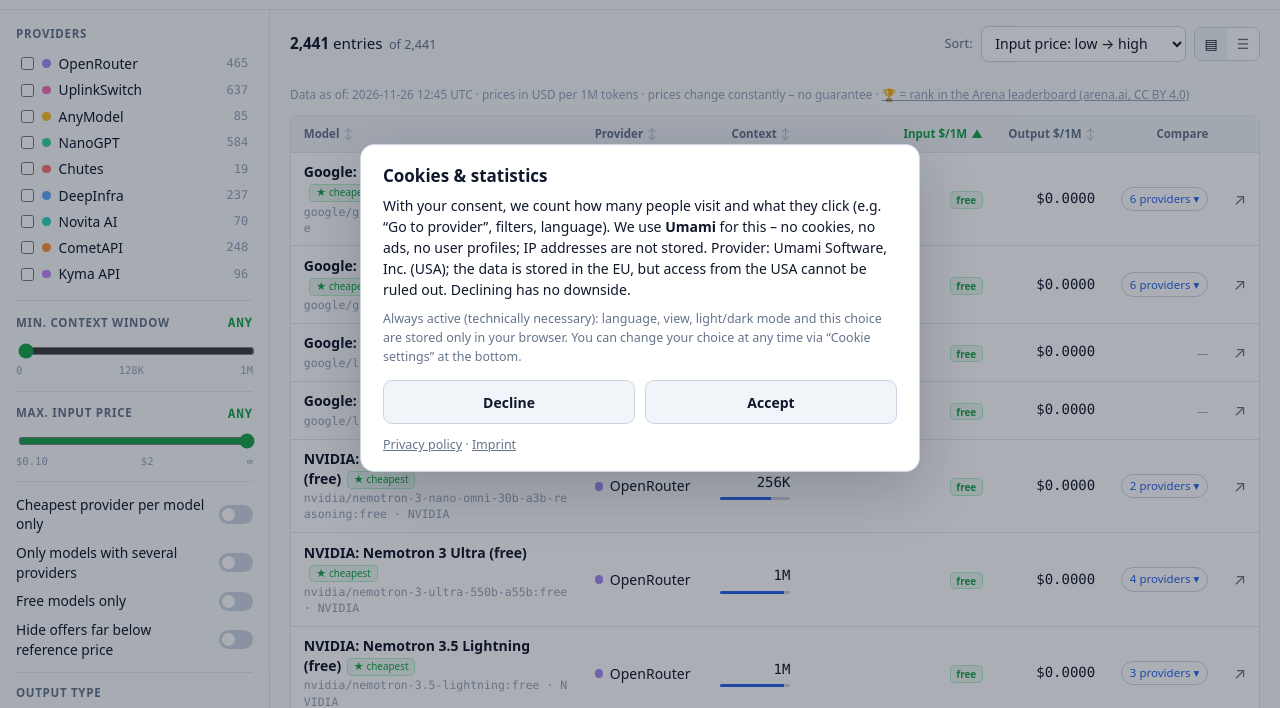
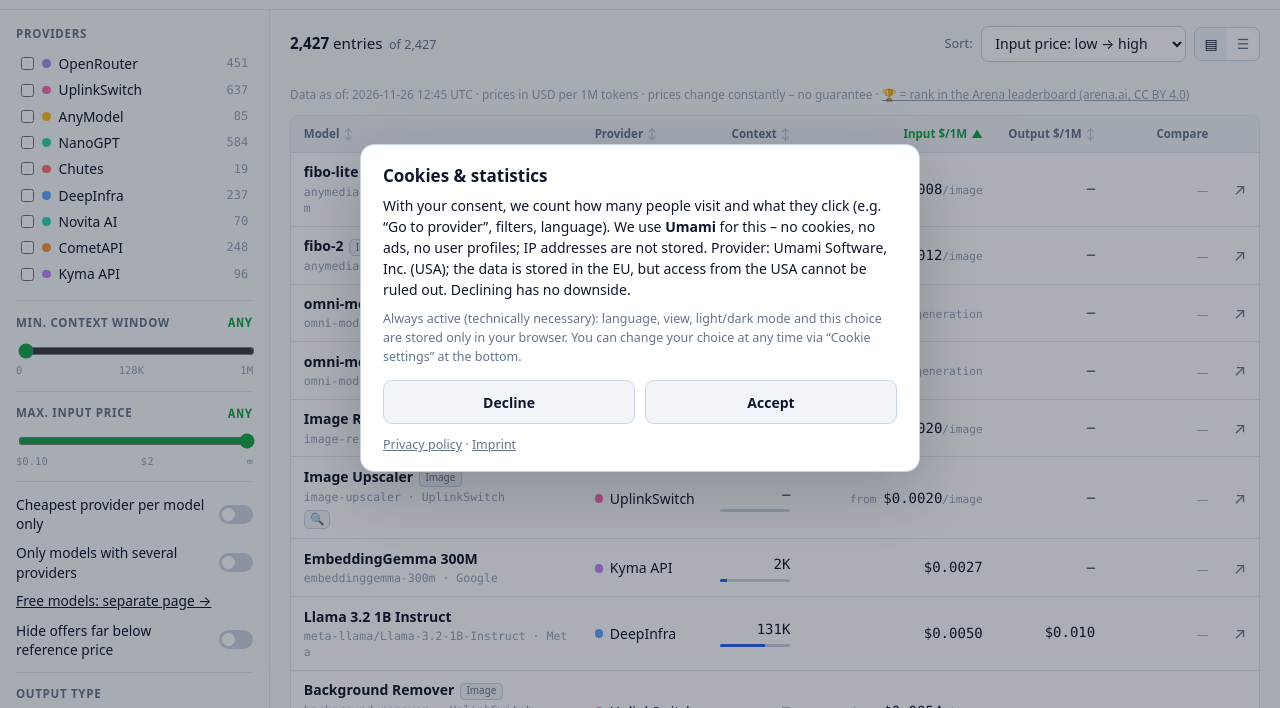
Before and after one commit to lluck40-coder/aiapicompare, a plain HTML site: page index.html in a window 1280 px wide. Shown: the part 92-800 px from the top of the page. Drawn offline with Linux system fonts and the light colour scheme.

Commit message:
aPreisvergleich nur kostenpflichtige Modelle
Co-Authored-By: Claude Opus 5.5 <noreply@anthropic.com>
Claude-Session: https://claude.ai/code/session_013fqi88tCaZbuaWN4GwXw7i

```diff
--- a/index.html
+++ b/index.html
@@ -358,7 +358,7 @@ const BEKANNT = ["OpenAI","Anthropic","Google","DeepSeek","xAI","Meta","Qwen","M
 const I18N = {
   de:{
     seitentitel:"aiapicompare – KI-API-Preise vergleichen",
-    nav_kosten:"Kostenrechner", nav_finder:"Modell-Finder", fuss_index:"KI-Preisindex", fuss_widget:"Widget einbetten", fuss_methodik:"So vergleichen wir", nav_gratis:"Kostenlose Modelle", nav_best:"Bestenliste", nav_news:"Neuigkeiten", arena_titel:function(p,b){ return "Platz "+p+" in der Arena-Bestenliste: "+b; }, arena_hinweis:"🏆 = Platz in der Arena-Bestenliste (arena.ai, CC BY 4.0)", gratis:"kostenlos", nur_gratis:"Nur kostenlose Modelle", neu:"NEU", vorher:function(p){ return "vorher "+p; }, theme:"Hell / Dunkel", api:"Daten als JSON", pro5s:"/ 5-s-Clip", gen:"pro Generierung",
+    nav_kosten:"Kostenrechner", nav_finder:"Modell-Finder", fuss_index:"KI-Preisindex", fuss_widget:"Widget einbetten", fuss_methodik:"So vergleichen wir", nav_gratis:"Kostenlose Modelle", gratis_seite:"Kostenlose Modelle: eigene Seite →", nav_best:"Bestenliste", nav_news:"Neuigkeiten", arena_titel:function(p,b){ return "Platz "+p+" in der Arena-Bestenliste: "+b; }, arena_hinweis:"🏆 = Platz in der Arena-Bestenliste (arena.ai, CC BY 4.0)", gratis:"kostenlos", nur_gratis:"Nur kostenlose Modelle", neu:"NEU", vorher:function(p){ return "vorher "+p; }, theme:"Hell / Dunkel", api:"Daten als JSON", pro5s:"/ 5-s-Clip", gen:"pro Generierung",
     filter:"Filter", suche:"Modell, Anbieter oder ID suchen …", sortieren:"Sortieren:",
     nav_vergleich:"Preisvergleich", nav_anbindung:"Anbindung & Einrichtung", impressum:"Impressum", datenschutz:"Datenschutz",
     zum_anbieter:"Zum Anbieter", einrichten:function(n){ return "So bindest du "+n+" an (Hermes, VS Code …)"; },
@@ -390,7 +390,7 @@ const I18N = {
   },
   en:{
     seitentitel:"aiapicompare – Compare AI API prices",
-    nav_kosten:"Cost calculator", nav_finder:"Model finder", fuss_index:"AI price index", fuss_widget:"Embed widget", fuss_methodik:"How we compare", nav_gratis:"Free models", nav_best:"Leaderboard", nav_news:"News", arena_titel:function(p,b){ return "Rank "+p+" in the Arena leaderboard: "+b; }, arena_hinweis:"🏆 = rank in the Arena leaderboard (arena.ai, CC BY 4.0)", gratis:"free", nur_gratis:"Free models only", neu:"NEW", vorher:function(p){ return "previously "+p; }, theme:"Light / dark", api:"Data as JSON", pro5s:"/ 5 s clip", gen:"per generation",
+    nav_kosten:"Cost calculator", nav_finder:"Model finder", fuss_index:"AI price index", fuss_widget:"Embed widget", fuss_methodik:"How we compare", nav_gratis:"Free models", gratis_seite:"Free models: separate page →", nav_best:"Leaderboard", nav_news:"News", arena_titel:function(p,b){ return "Rank "+p+" in the Arena leaderboard: "+b; }, arena_hinweis:"🏆 = rank in the Arena leaderboard (arena.ai, CC BY 4.0)", gratis:"free", nur_gratis:"Free models only", neu:"NEW", vorher:function(p){ return "previously "+p; }, theme:"Light / dark", api:"Data as JSON", pro5s:"/ 5 s clip", gen:"per generation",
     filter:"Filters", suche:"Search model, provider or ID …", sortieren:"Sort:",
     nav_vergleich:"Price comparison", nav_anbindung:"Setup & integration", impressum:"Imprint", datenschutz:"Privacy",
     zum_anbieter:"Go to provider", einrichten:function(n){ return "How to connect "+n+" (Hermes, VS Code …)"; },
@@ -422,7 +422,7 @@ const I18N = {
   },
   zh:{
     seitentitel:"aiapicompare – AI API 价格对比",
-    nav_kosten:"成本计算器", nav_finder:"模型推荐", fuss_index:"AI 价格指数", fuss_widget:"嵌入小组件", fuss_methodik:"比较方法", nav_gratis:"免费模型", nav_best:"排行榜", nav_news:"动态", arena_titel:function(p,b){ return "Arena 排行榜第 "+p+" 名："+b; }, arena_hinweis:"🏆 = Arena 排行榜名次（arena.ai，CC BY 4.0）", gratis:"免费", nur_gratis:"仅显示免费模型", neu:"新", vorher:function(p){ return "之前 "+p; }, theme:"浅色 / 深色", api:"JSON 数据", pro5s:"/ 5 秒片段", gen:"每次生成",
+    nav_kosten:"成本计算器", nav_finder:"模型推荐", fuss_index:"AI 价格指数", fuss_widget:"嵌入小组件", fuss_methodik:"比较方法", nav_gratis:"免费模型", gratis_seite:"免费模型：单独页面 →", nav_best:"排行榜", nav_news:"动态", arena_titel:function(p,b){ return "Arena 排行榜第 "+p+" 名："+b; }, arena_hinweis:"🏆 = Arena 排行榜名次（arena.ai，CC BY 4.0）", gratis:"免费", nur_gratis:"仅显示免费模型", neu:"新", vorher:function(p){ return "之前 "+p; }, theme:"浅色 / 深色", api:"JSON 数据", pro5s:"/ 5 秒片段", gen:"每次生成",
     filter:"筛选", suche:"搜索模型、提供商或 ID …", sortieren:"排序：",
     nav_vergleich:"价格对比", nav_anbindung:"接入与配置", impressum:"网站信息", datenschutz:"隐私政策",
     zum_anbieter:"前往提供商", einrichten:function(n){ return "如何接入 "+n+"（Hermes、VS Code …）"; },
@@ -454,7 +454,7 @@ const I18N = {
   },
   ru:{
     seitentitel:"aiapicompare – сравнение цен AI API",
-    nav_kosten:"Калькулятор", nav_finder:"Подбор модели", fuss_index:"Индекс цен AI", fuss_widget:"Виджет для сайта", fuss_methodik:"Как мы сравниваем", nav_gratis:"Бесплатные модели", nav_best:"Рейтинг", nav_news:"Новости", arena_titel:function(p,b){ return "Место "+p+" в рейтинге Arena: "+b; }, arena_hinweis:"🏆 = место в рейтинге Arena (arena.ai, CC BY 4.0)", gratis:"бесплатно", nur_gratis:"Только бесплатные модели", neu:"НОВОЕ", vorher:function(p){ return "раньше "+p; }, theme:"Светлая / тёмная", api:"Данные в JSON", pro5s:"/ клип 5 с", gen:"за генерацию",
+    nav_kosten:"Калькулятор", nav_finder:"Подбор модели", fuss_index:"Индекс цен AI", fuss_widget:"Виджет для сайта", fuss_methodik:"Как мы сравниваем", nav_gratis:"Бесплатные модели", gratis_seite:"Бесплатные модели: отдельная страница →", nav_best:"Рейтинг", nav_news:"Новости", arena_titel:function(p,b){ return "Место "+p+" в рейтинге Arena: "+b; }, arena_hinweis:"🏆 = место в рейтинге Arena (arena.ai, CC BY 4.0)", gratis:"бесплатно", nur_gratis:"Только бесплатные модели", neu:"НОВОЕ", vorher:function(p){ return "раньше "+p; }, theme:"Светлая / тёмная", api:"Данные в JSON", pro5s:"/ клип 5 с", gen:"за генерацию",
     filter:"Фильтры", suche:"Поиск по модели, поставщику или ID …", sortieren:"Сортировка:",
     nav_vergleich:"Сравнение цен", nav_anbindung:"Подключение", impressum:"Импрессум", datenschutz:"Конфиденциальность",
     zum_anbieter:"К поставщику", einrichten:function(n){ return "Как подключить "+n+" (Hermes, VS Code …)"; },
@@ -497,6 +497,8 @@ QUELLEN.forEach(function(q){
     const outp = (typeof v.out === "number") ? v.out : null;
     const ab   = (inp === null && typeof v.price === "number") ? v.price : null;
     const mp   = (typeof v.media_preis === "number") ? v.media_preis : null;
+    // Kostenlose Angebote gehören auf die eigene Seite free.html – hier nur kostenpflichtige
+    if (v.gratis || /:free$/.test(kanon) || (inp === 0 && (outp === 0 || outp === null)) || (inp === null && ab === 0) || (inp === null && ab === null && mp === 0)) return;
     const roh  = v.roh_id || kanon;
     let url = v.url || "";
     if (!url && q.key === "openrouter")   url = "https://openrouter.ai/" + roh;
@@ -584,7 +586,7 @@ function ladeZustand(){
   if (p.has("dir"))  S.dir  = p.get("dir") === "desc" ? "desc" : "asc";
   S.best  = p.get("best") === "1";
   S.multi = p.get("multi") === "1";
-  S.gratis = p.get("gratis") === "1";
+  S.gratis = false;
   S.ohneAuff = p.get("ohneauff") === "1";
   if (p.has("view")) S.view = p.get("view");
 }
@@ -690,7 +692,7 @@ function renderSidebar(){
       '<div style="height:.6rem"></div>'+
       '<label class="toggle"><span>'+t.nur_mehrere+'</span><span class="switch"><input type="checkbox" id="multichk"'+(S.multi?" checked":"")+'><span></span></span></label>'+
       '<div style="height:.6rem"></div>'+
-      '<label class="toggle"><span>'+t.nur_gratis+'</span><span class="switch"><input type="checkbox" id="gratischk"'+(S.gratis?" checked":"")+'><span></span></span></label>'+
+      '<a href="'+(window.MODELLSEITEN ? sprachPfad() : "")+'free.html" style="font-size:.86rem">'+t.gratis_seite+'</a>'+
       '<div style="height:.6rem"></div>'+
       '<label class="toggle"><span>'+t.ohne_auff+'</span><span class="switch"><input type="checkbox" id="auffchk"'+(S.ohneAuff?" checked":"")+'><span></span></span></label></div>'+
     '<div class="fgroup">'+kopf(t.typ,"typ")+
```
